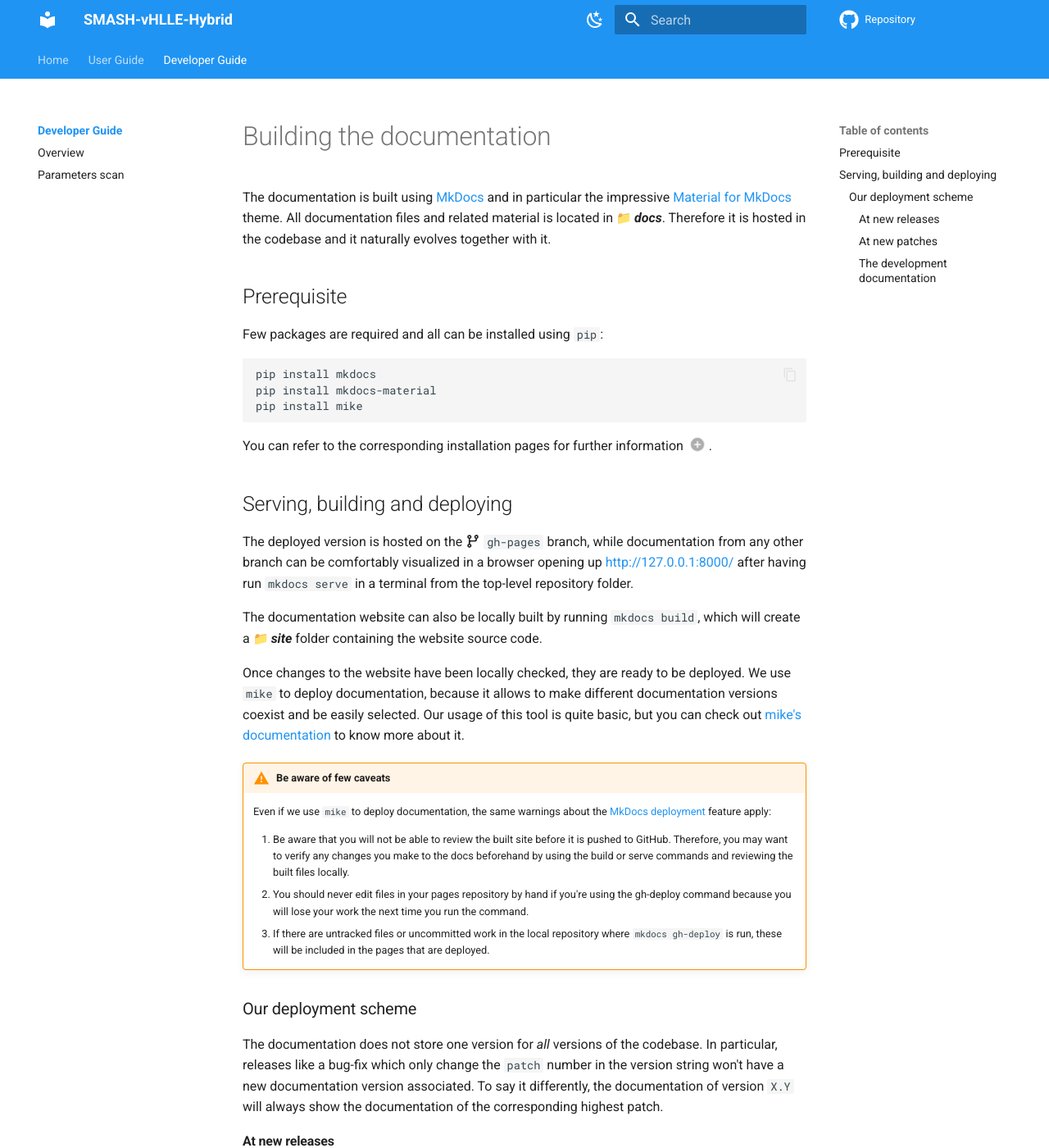
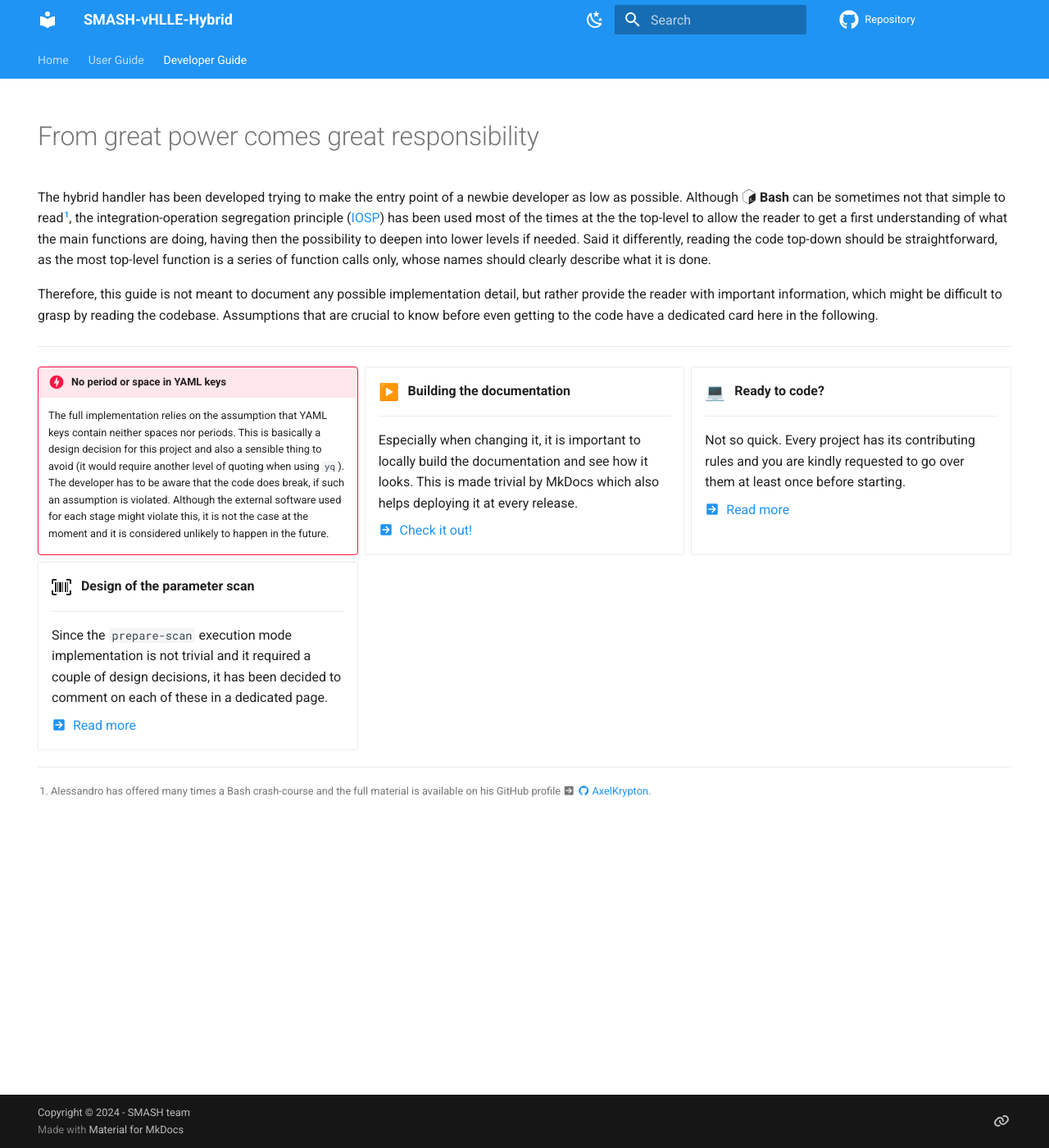
Before and after one commit to smash-transport/smash-vhlle-hybrid, an MkDocs documentation site: the page built from docs/developer/index.md, in a window 1280 px wide and 1400 px high. Shown: the whole window at 82% size. Built offline with MkDocs 1.6.1 and Material for MkDocs 9.7.7, drawn with Linux system fonts in a browser that asks for light colours; emoji names are drawn with the system emoji font; comment, search, counter and statistics services are not loaded; the version menu is left out; some of the changed text lies outside the part shown.

Commit message:
Restructure developer guide homepage and mention assumptions

````diff
--- a/docs/developer/index.md
+++ b/docs/developer/index.md
@@ -1,71 +1,55 @@
-# Building the documentation
+---
+hide:
+  - navigation
+  - toc
+---
 
-The documentation is built using [MkDocs](https://www.mkdocs.org) and in particular the impressive [Material for MkDocs](https://squidfunk.github.io/mkdocs-material/) theme.
-All documentation files and related material is located in :file_folder: ***docs***.
-Therefore it is hosted in the codebase and it naturally evolves together with it.
+# From great power comes great responsibility
 
-## Prerequisite
+The hybrid handler has been developed trying to make the entry point of a newbie developer as low as possible.
+Although :simple-gnubash: **Bash** can be sometimes not that simple to read[^1], the integration-operation segregation principle ([IOSP](https://clean-code-developer.com/grades/grade-1-red/)) has been used most of the times at the the top-level to allow the reader to get a first understanding of what the main functions are doing, having then the possibility to deepen into lower levels if needed.
+Said it differently, reading the code top-down should be straightforward, as the most top-level function is a series of function calls only, whose names should clearly describe what it is done.
 
-Few packages are required and all can be installed using `pip`:
-```bash
-pip install mkdocs
-pip install mkdocs-material
-pip install mike
-```
+Therefore, this guide is not meant to document any possible implementation detail, but rather provide the reader with important information, which might be difficult to grasp by reading the codebase.
+Assumptions that are crucial to know before even getting to the code have a dedicated card here in the following.
 
-You can refer to the corresponding installation pages for further information (1).
-{ .annotate }
+---
 
-1.  :fontawesome-solid-book: [MkDocs](https://www.mkdocs.org/user-guide/installation/)&emsp;
-    :simple-materialformkdocs: [Material for MkDocs](https://squidfunk.github.io/mkdocs-material/getting-started/#installation)&emsp; :material-bike-fast: [mike](https://github.com/jimporter/mike#installation)
+[^1]:
+    Alessandro has offered many times a Bash crash-course and the full material is available on his GitHub profile :material-arrow-right-box: [:material-github: AxelKrypton](https://github.com/AxelKrypton/Bash-lecture).
 
-## Serving, building and deploying
+<div class="grid cards" markdown>
 
-The deployed version is hosted on the :octicons-git-branch-16: `gh-pages` branch, while documentation from any other branch can be comfortably visualized in a browser opening up [http://127.0.0.1:8000/](http://127.0.0.1:8000/) after having run `mkdocs serve` in a terminal from the top-level repository folder.
+!!! danger "No period or space in YAML keys"
+    The full implementation relies on the assumption that YAML keys contain neither spaces nor periods.
+    This is basically a design decision for this project and also a sensible thing to avoid (it would require another level of quoting when using `yq`).
+    The developer has to be aware that the code does break, if such an assumption is violated.
+    Although the external software used for each stage might violate this, it is not the case at the moment and it is considered unlikely to happen in the future.
 
-The documentation website can also be locally built by running `mkdocs build`, which will create a :file_folder: ***site*** folder containing the website source code.
+-   :arrow_forward:{ .lg .middle } &nbsp; __Building the documentation__
 
-Once changes to the website have been locally checked, they are ready to be deployed.
-We use `mike` to deploy documentation, because it allows to make different documentation versions coexist and be easily selected.
-Our usage of this tool is quite basic, but you can check out [mike's documentation](https://github.com/jimporter/mike) to know more about it.
+    ---
 
-!!! warning "Be aware of few caveats"
+    Especially when changing it, it is important to locally build the documentation and see how it looks.
+    This is made trivial by MkDocs which also helps deploying it at every release.
 
-    Even if we use `mike` to deploy documentation, the same warnings about the [MkDocs deployment](https://www.mkdocs.org/user-guide/deploying-your-docs/) feature apply:
+    [:material-arrow-right-box:&nbsp; Check it out!](building_docs.md)
 
-    1. Be aware that you will not be able to review the built site before it is pushed to GitHub. Therefore, you may want to verify any changes you make to the docs beforehand by using the build or serve commands and reviewing the built files locally.
-    2. You should never edit files in your pages repository by hand if you're using the gh-deploy command because you will lose your work the next time you run the command.
-    3. If there are untracked files or uncommitted work in the local repository where `mkdocs gh-deploy` is run, these will be included in the pages that are deployed.
+-   :computer:{ .lg .middle } &nbsp; __Ready to code?__
 
+    ---
 
-### Our deployment scheme
+    Not so quick.
+    Every project has its contributing rules and you are kindly requested to go over them at least once before starting.
 
-The documentation does not store one version for _all_ versions of the codebase.
-In particular, releases like a bug-fix which only change the `patch` number in the version string won't have a new documentation version associated.
-To say it differently, the documentation of version `X.Y` will always show the documentation of the corresponding highest patch.
+    [:material-arrow-right-box:&nbsp; Read more](contributing.md)
 
-#### At new releases
+-   :material-barcode-scan:{ .lg .middle } &nbsp; __Design of the parameter scan__
 
-When a new release of the codebase is done, a new version of the documentation should be built and deployed.
-This can be easily done via
-```
-mike deploy --push --update-aliases X.Y latest
-```
-where `X.Y` are the `major.minor` version numbers of the release.
-The command will also update the `latest` alias to point to the new release documentation.
+    ---
 
-??? tip "Good to know"
-    Omitting the `--push` option, nothing will be pushed and you have the possibility to check the changes on the `gh-pages` branch, which must be then manually pushed to publish the changes.
+    Since the `prepare-scan` execution mode implementation is not trivial and it required a couple of design decisions, it has been decided to comment on each of these in a dedicated page.
 
-#### At new patches
+    [:material-arrow-right-box:&nbsp; Read more](parameters_scan.md)
 
-When a new patch is released, it is usually worth adjusting the documentation title via `make retitle --push X.Y <new_title>`, where new title might simply be `X.Y.Z`, i.e. the complete new version string.
-
-#### The development documentation
-
-Documentation between releases will naturally evolve and, whenever it makes sense, changes to the documentation should be deployed, too.
-For this purpose, developers should run
-```
-mike deploy --push develop
-```
-reasonably often, since this documentation is thought to reflect the state of the :octicons-git-branch-16: `develop` branch.
+</div>
--- a/mkdocs.yml
+++ b/mkdocs.yml
@@ -31,7 +31,8 @@
        - Types of scans: user/scans_types.md
   - Developer Guide:
     - developer/index.md
-    - Overview: developer/overview.md
+    - Building the documentation: developer/building_docs.md
+    - Contributing: developer/contributing.md
     - Parameters scan: developer/parameters_scan.md
 
 markdown_extensions:
````
Also changed, not shown: docs/developer/building_docs.md (added, +71 -0 lines), docs/developer/contributing.md (renamed from docs/developer/overview.md).
